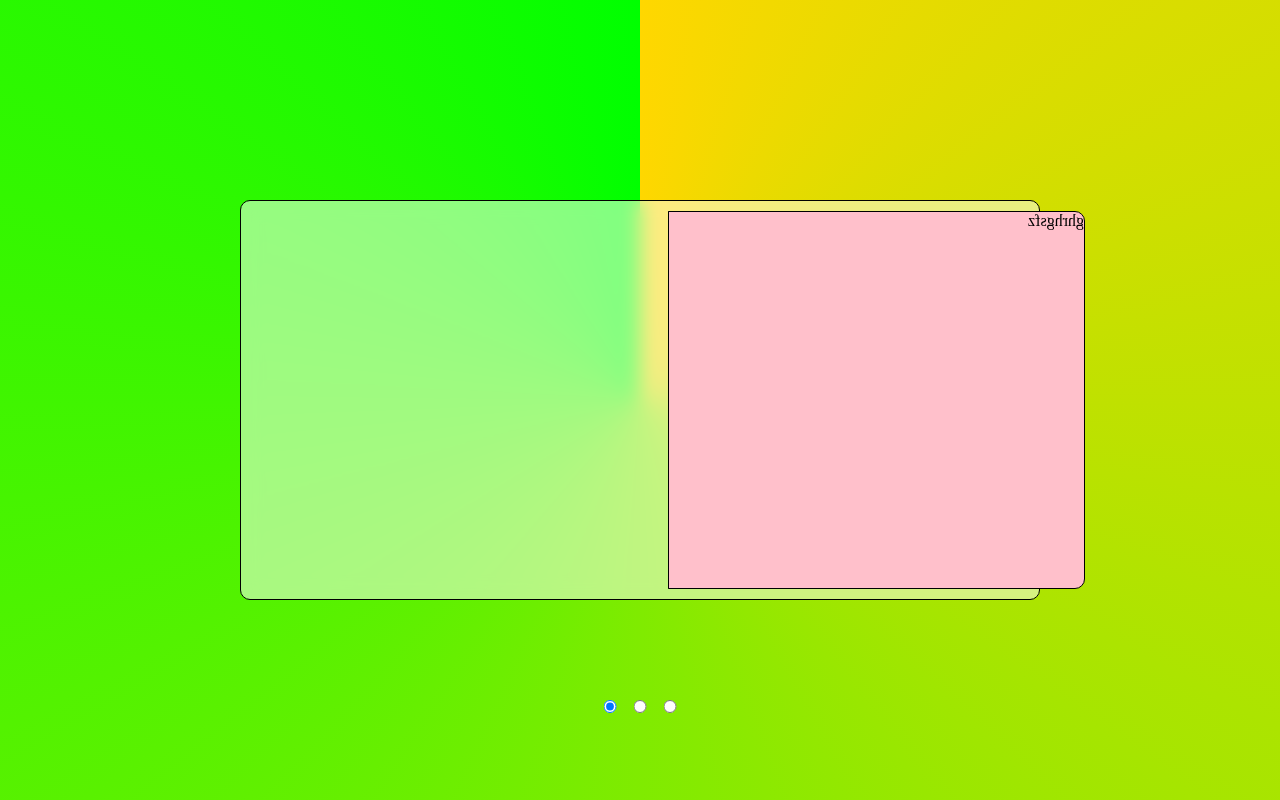
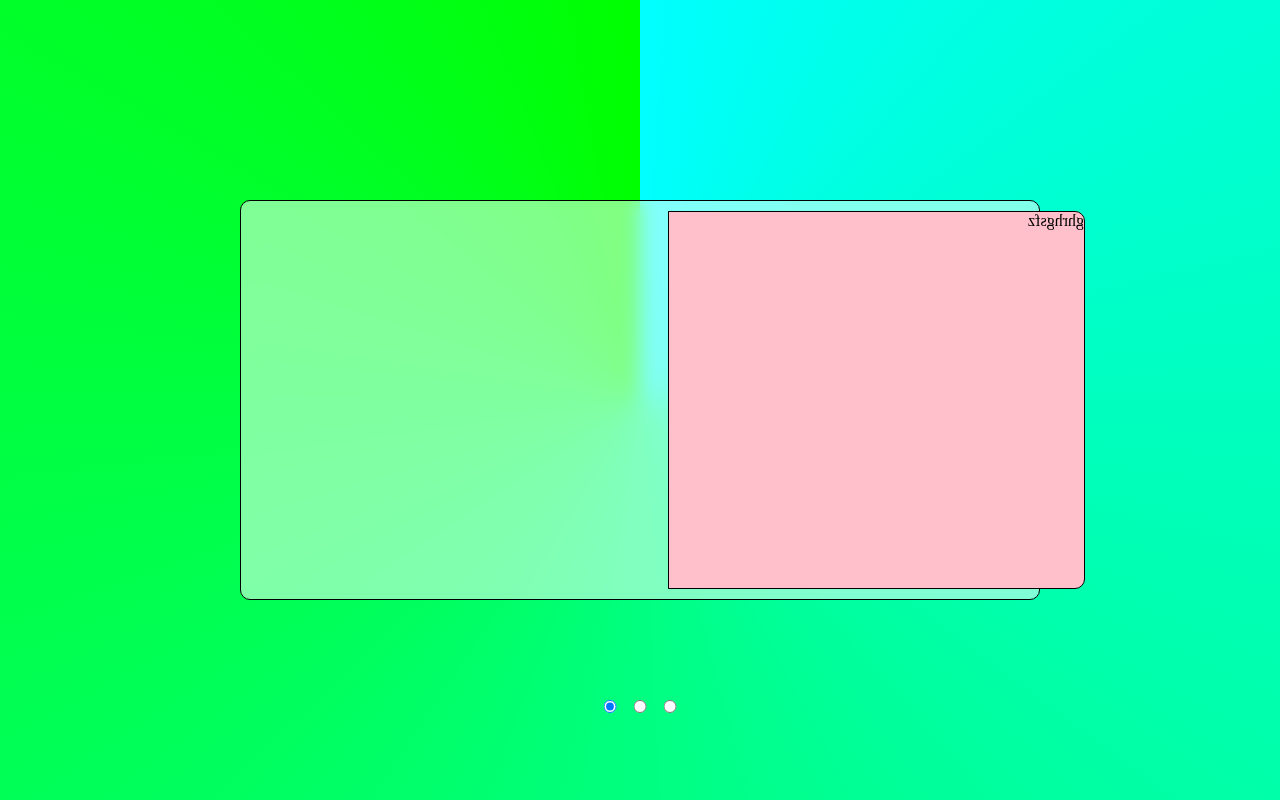
Before and after one commit to AUGITARO/interactive-book, a plain HTML site: page index.html in a window 1280 px wide. Drawn offline with Linux system fonts and the light colour scheme.

Commit message:
bc-changed

```diff
--- a/style.css
+++ b/style.css
@@ -9,7 +9,7 @@ body {
     align-items: center;
     height: 100vh;
     margin: 0;
-    background-image: conic-gradient(gold, lime);
+    background-image: conic-gradient(aqua, lime);
 }
 
 .viewport {
```
